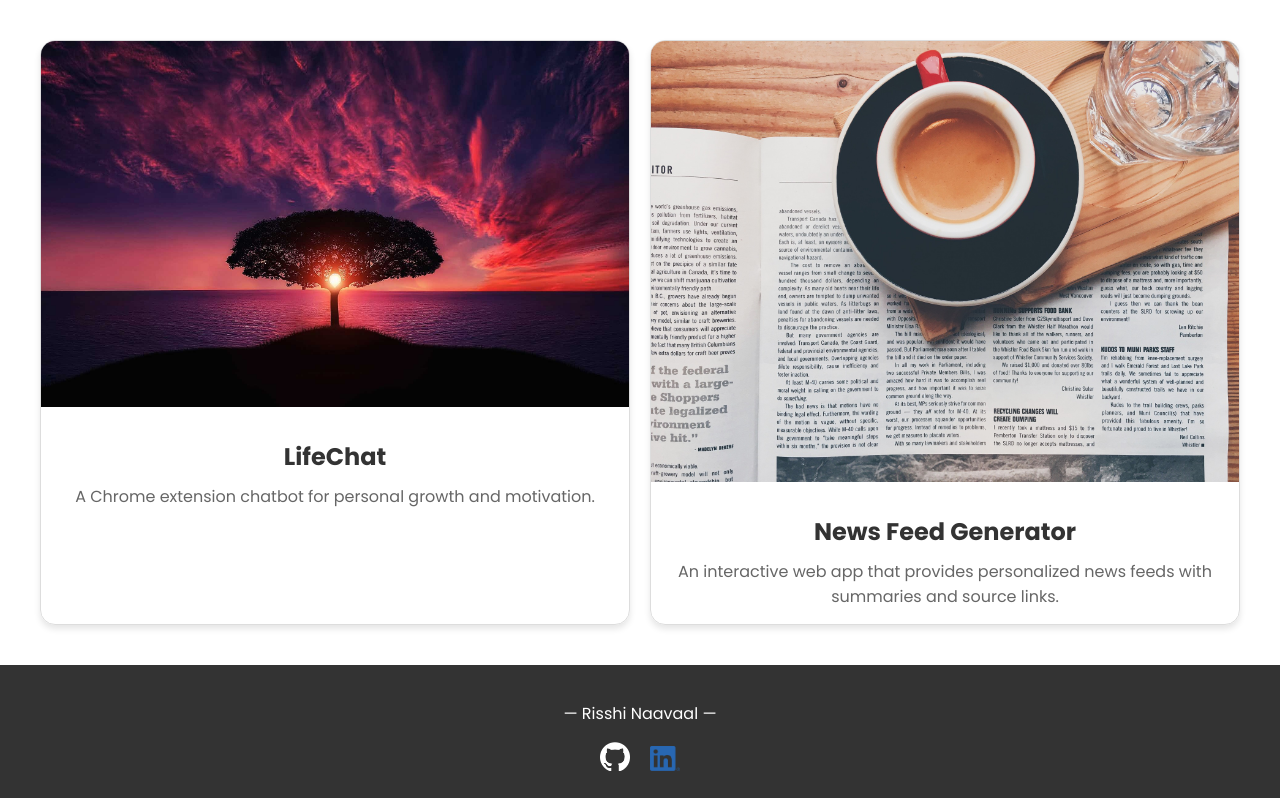
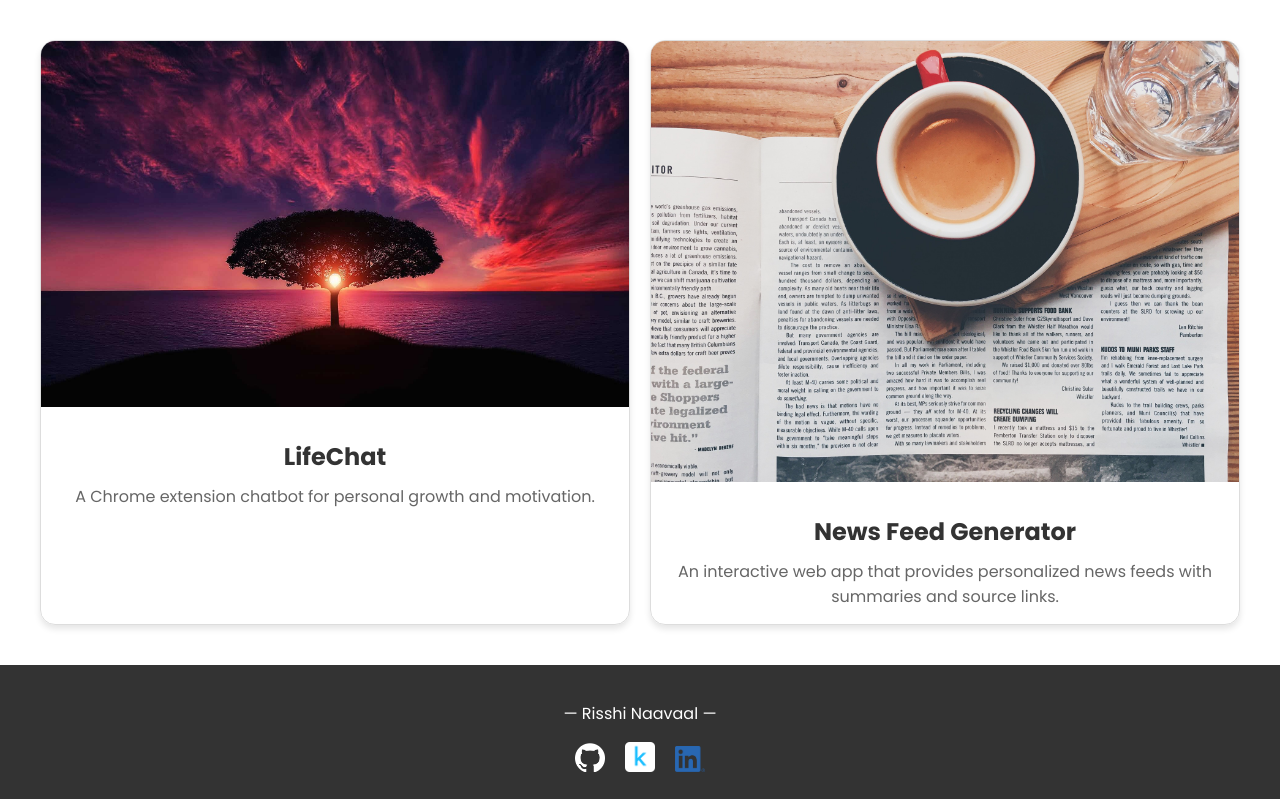
Before and after one commit to RisshiN24/my-react-website, a React (Create React App) app: page /experience in a window 1280 px wide. Shown: the part 242-1041 px from the top of the page. Built offline with nearby package versions, Linux system fonts and the light colour scheme.

Commit message:
Added Kaggle logo to footer

```diff
--- a/src/components/Experience.js
+++ b/src/components/Experience.js
@@ -1,18 +1,18 @@
 import React from 'react';
-import './Experience.css'; // Import CSS for styling
+import './Experience.css';
 
 // Define the projects array with project details
 const projects = [
   {
     name: 'LifeChat',
     description: 'A Chrome extension chatbot for personal growth and motivation.',
-    image: require('../assets/lifechat.jpg'), // Replace with actual image path
+    image: require('../assets/lifechat.jpg'),
     link: 'https://github.com/RisshiN24/life-chat',
   },
   {
     name: 'News Feed Generator',
     description: 'An interactive web app that provides personalized news feeds with summaries and source links.',
-    image: require('../assets/news-feed-generator.jpg'), // Replace with actual image path
+    image: require('../assets/news-feed-generator.jpg'),
     link: 'https://github.com/RisshiN24/news-feed-generator',
   },
   // Add more projects here as needed
--- a/src/components/Footer.js
+++ b/src/components/Footer.js
@@ -1,7 +1,9 @@
 import React from 'react';
 
-import githubLogo from '../assets/github-logo.png'; // Add this image to your project
-import linkedinLogo from '../assets/linkedin-logo.png'; // Add this image to your project
+// Import images of GitHub, LinkedIn, and Kaggle
+import githubLogo from '../assets/github-logo.png';
+import linkedinLogo from '../assets/linkedin-logo.png';
+import kaggleLogo from '../assets/kaggle-logo.png';
 
 const Footer = () => {
 
@@ -20,6 +22,10 @@ const Footer = () => {
         <a href="https://github.com/RisshiN24" target="_blank" rel="noopener noreferrer">
           <img src={githubLogo} alt="GitHub" style={{ width: '30px', margin: '0 10px' }} />
         </a>
+        {/* Kaggle Logo */}
+        <a href="https://www.kaggle.com/risshinaavaal24" target="_blank" rel="noopener noreferrer">
+          <img src={kaggleLogo} alt="Kaggle" style={{ width: '30px', margin: '0 10px' }} />
+        </a>
         {/* LinkedIn Logo */}
         <a href="https://www.linkedin.com/in/risshi-naavaal-587941268/" target="_blank" rel="noopener noreferrer">
           <img src={linkedinLogo} alt="LinkedIn" style={{ width: '30px', margin: '0 10px' }} />
```
Also changed, not shown: src/assets/kaggle-logo.png (added).
